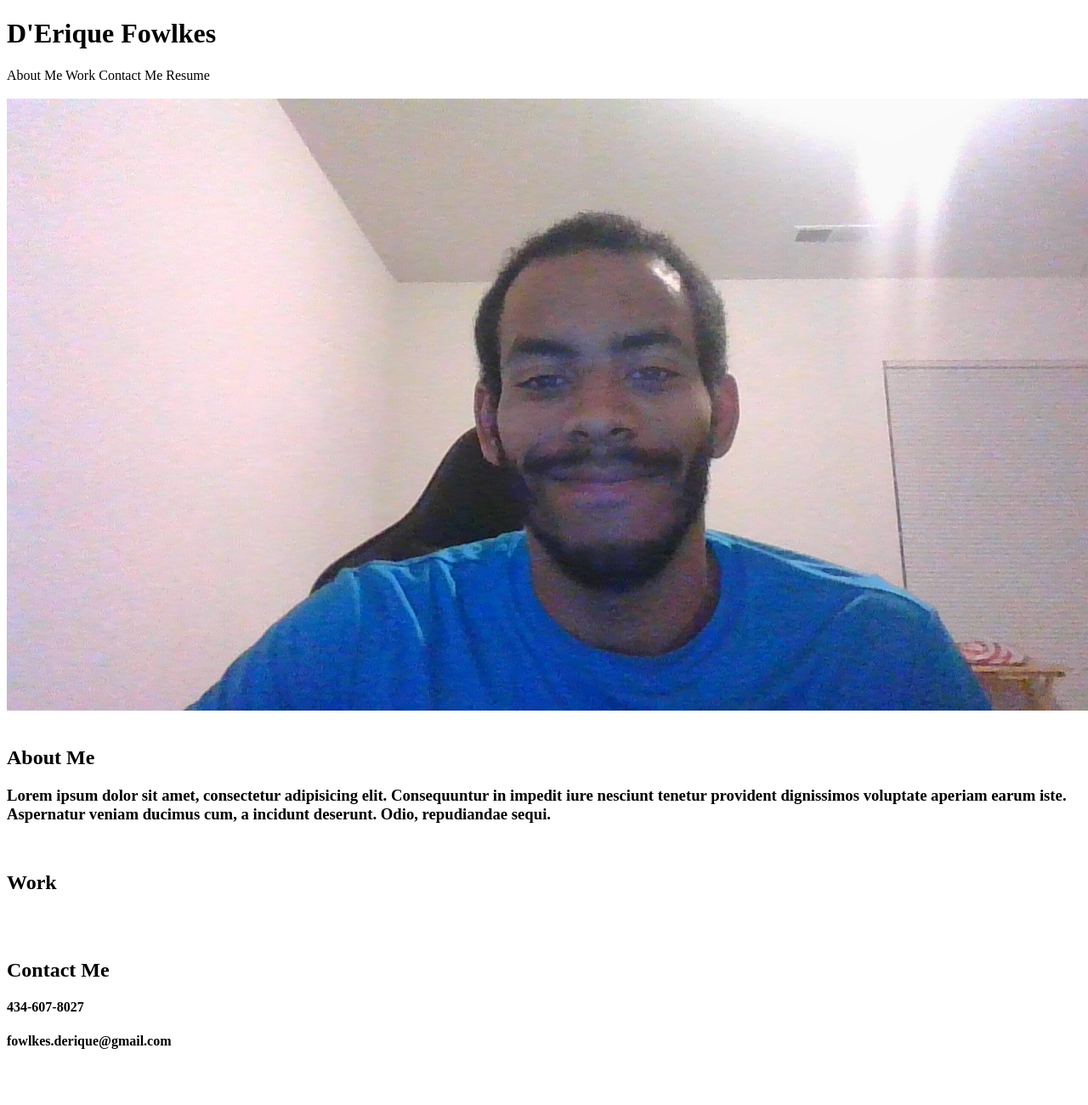
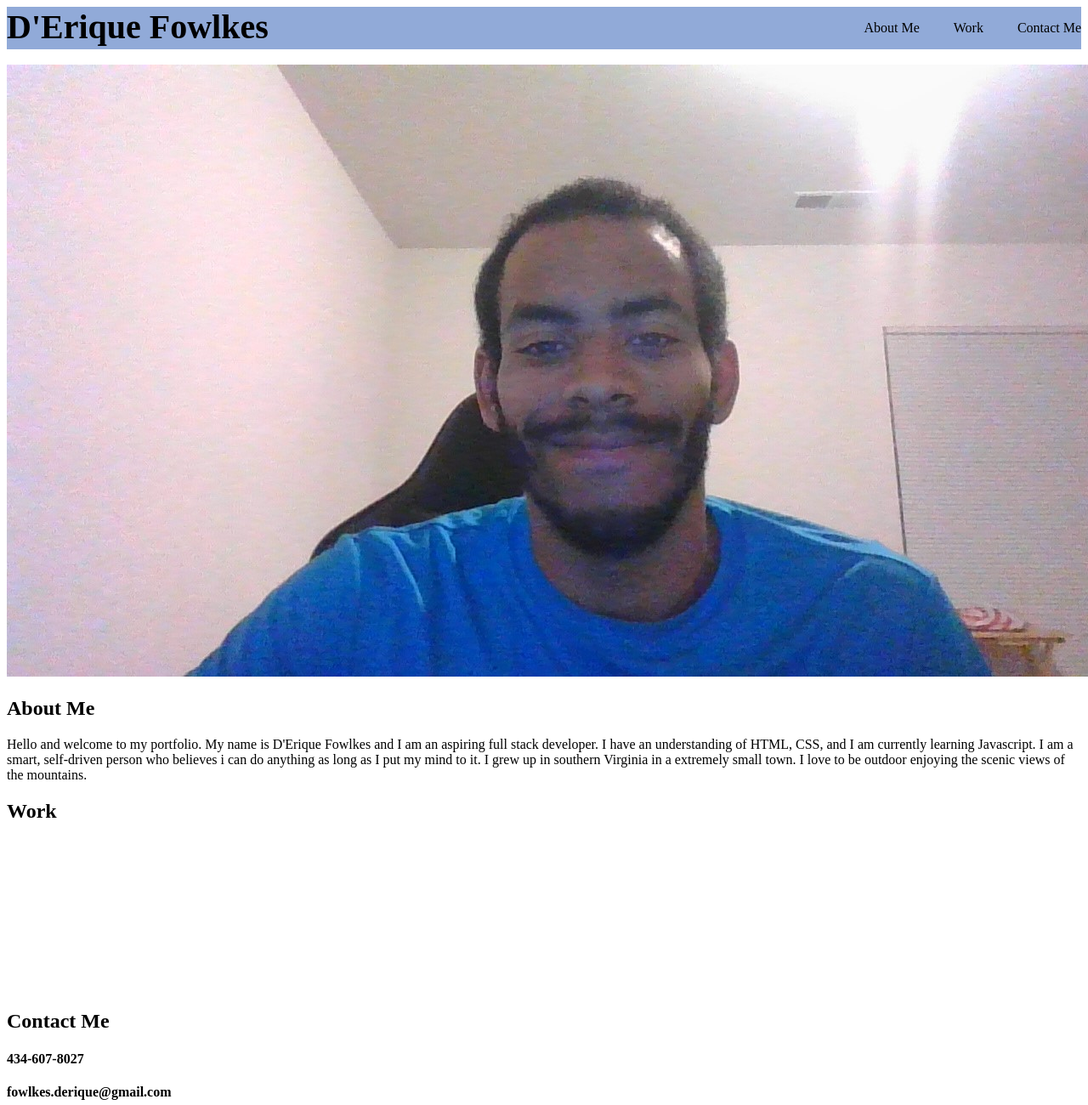
Before and after one commit to derique96/portfolio, a plain HTML site: page index.html in a window 1280 px wide. Shown: the whole page at 85% size. Before the commit the page ends 1255 px from the top, so only its background shows below. Drawn offline with Linux system fonts and the light colour scheme.

Commit message:
start of css

```diff
--- a/Assets/style.css
+++ b/Assets/style.css
@@ -0,0 +1,18 @@
+header {
+  background-color: rgb(145, 170, 216);
+  display: flex;
+  flex-direction: row;
+  justify-content: space-between;
+}
+
+h1 {
+  margin: 0;
+  font-size: 40px;
+}
+
+.nav-bar {
+  display: flex;
+  flex-direction: row;
+  justify-content: right;
+  align-items: center;
+}
--- a/index.html
+++ b/index.html
@@ -10,38 +10,39 @@
   <body>
     <header>
       <h1>D'Erique Fowlkes</h1>
-      <span>About Me</span>
-      <span>Work</span>
-      <span>Contact Me</span>
-      <span>Resume</span>
+      <nav class="nav-bar">
+        <ul>About Me</ul>
+        <ul>Work</ul>
+        <ul>Contact Me</ul>
+      </nav>
     </header>
     <br />
 
     <section>
-      <img src="./Assets/images/profile pic.jpg" />
+      <img class="profile-pic" src="./Assets/images/profile pic.jpg" />
     </section>
-    <br />
 
-    <section>
+
+    <div class="bio">
       <h2>About Me</h2>
-      <h3>
-        Lorem ipsum dolor sit amet, consectetur adipisicing elit. Consequuntur
-        in impedit iure nesciunt tenetur provident dignissimos voluptate aperiam
-        earum iste. Aspernatur veniam ducimus cum, a incidunt deserunt. Odio,
-        repudiandae sequi.
-      </h3>
-    </section>
-    <br />
+      <p>
+        Hello and welcome to my portfolio. My name is D'Erique Fowlkes and I am an aspiring full stack developer. I have an understanding of HTML, CSS, and I am currently learning Javascript. I am a smart, self-driven person who believes i can do anything as long as I put my mind to it. I grew up in southern Virginia in a extremely small town. I love to be outdoor enjoying the scenic views of the mountains.
+      <p>
+    </div>
 
-    <section>
+    <div class="images">
       <h2>Work</h2>
       <img src="" />
+      <h3 id="Surf Report">
       <img src="" />
+      <h3 id="LED Wall">
       <img src="" />
+      <h3 id="Calculator">
       <img src="" />
+      <h3 id="Pastel Puzzels">
       <img src="" />
-    </section>
-    <br />
+      <h3 id="Run Buddy">
+    </div>
 
     <footer>
       <h2>Contact Me</h2>
```
